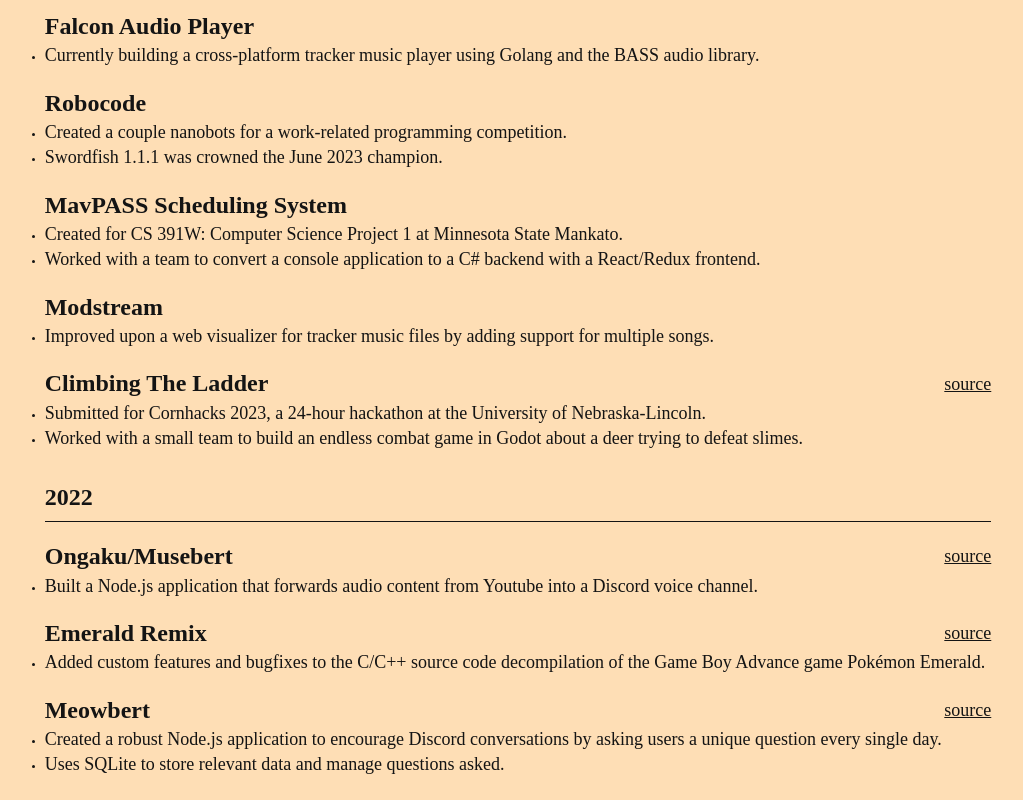
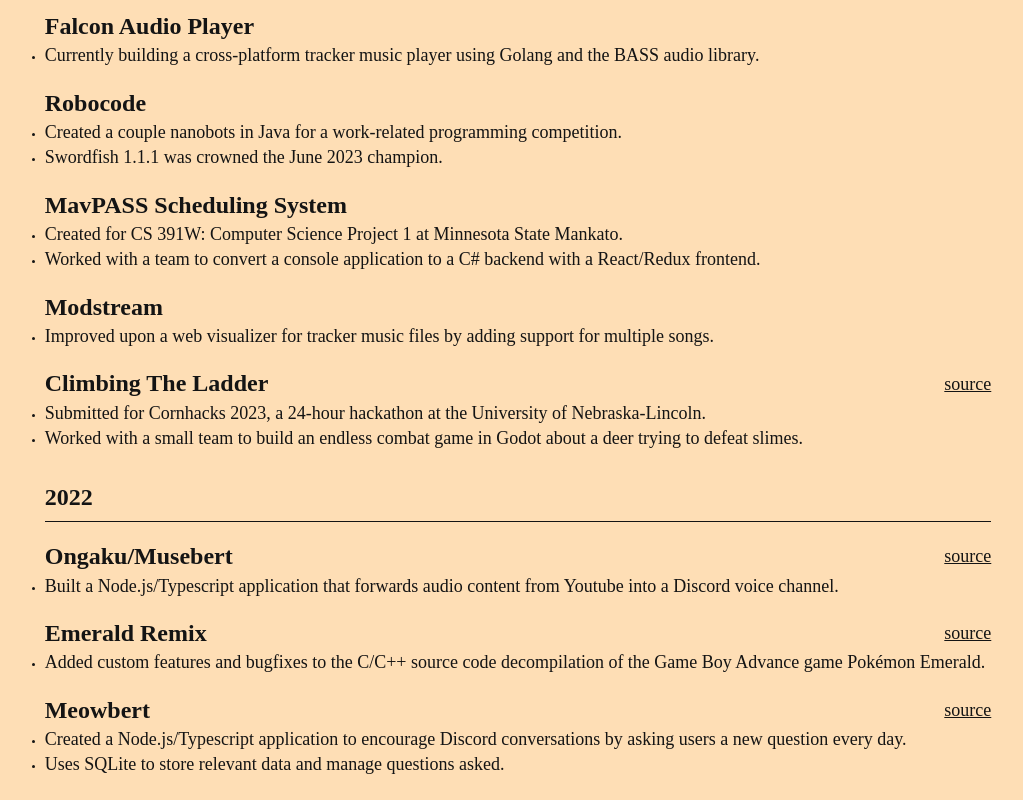
Before and after one commit to heroldev/arcless, a React (Vite) app: page /projects in a window 1280 px wide. Shown: the part 260-1060 px from the top of the page, without its empty margins (122-1145 px from the left). Built offline with nearby package versions, Linux system fonts and the light colour scheme.

Commit message:
update projects

```diff
--- a/src/views/Home/Home.tsx
+++ b/src/views/Home/Home.tsx
@@ -32,7 +32,7 @@
         <p>email: andrew [at] this domain</p>
       </div>
       <div className={"x-container"}>
-        <p className="x-p-footer">last updated: 7.24.2023</p>
+        <p className="x-p-footer">last updated: 7.30.2023</p>
       </div>
     </>
   )
--- a/src/views/Projects/projectsData.ts
+++ b/src/views/Projects/projectsData.ts
@@ -23,7 +23,7 @@
   {
     name: "Robocode",
     bullets: [
-      "Created a couple nanobots for a work-related programming competition.",
+      "Created a couple nanobots in Java for a work-related programming competition.",
       "Swordfish 1.1.1 was crowned the June 2023 champion."
     ]
   },
@@ -55,7 +55,7 @@
     name: "Ongaku/Musebert",
     sourceLink: "https://github.com/heroldev/ongaku/",
     bullets: [
-      "Built a Node.js application that forwards audio content from Youtube into a Discord voice channel.",
+      "Built a Node.js/Typescript application that forwards audio content from Youtube into a Discord voice channel.",
     ]
   },
   {
@@ -69,7 +69,7 @@
     name: "Meowbert",
     sourceLink: "https://github.com/heroldev/meowbert",
     bullets: [
-      "Created a robust Node.js application to encourage Discord conversations by asking users a unique question every single day.",
+      "Created a Node.js/Typescript application to encourage Discord conversations by asking users a new question every day.",
       "Uses SQLite to store relevant data and manage questions asked."
     ]
   },
```
